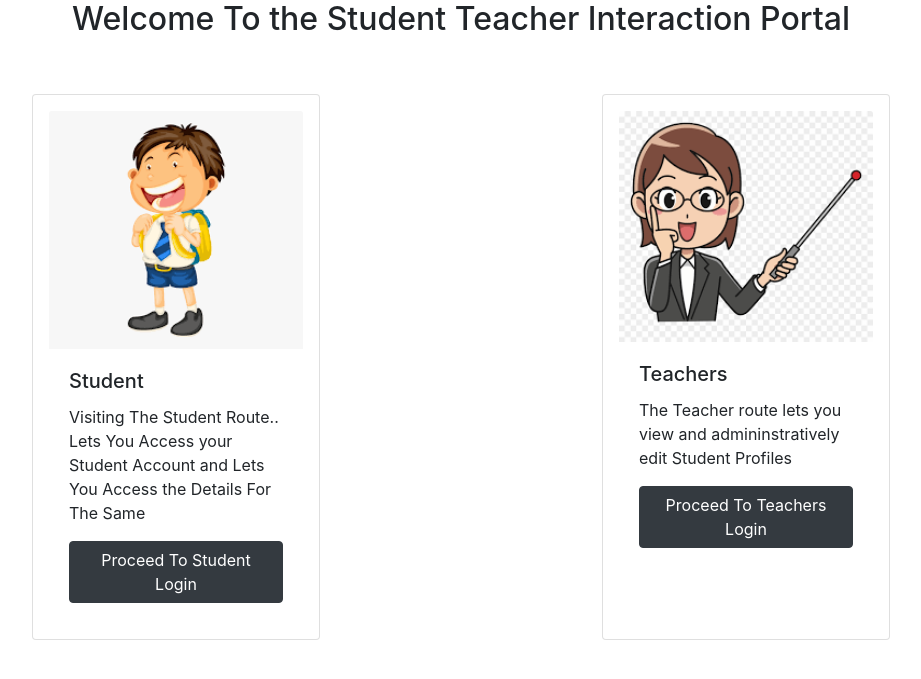
After one commit to aayush1607/Student-Faculty-Interaction-Portal, a PHP site: page /index.html in a window 1280 px wide. The commit adds this page. Shown: the top 679 px of the page, without its empty margins (179-1100 px from the left). Run offline with PHP 8.4, Linux system fonts and the light colour scheme.

Commit message:
fixed path for linux added Landing page

```diff
--- a/Includes/header.php
+++ b/Includes/header.php
@@ -17,7 +17,7 @@
         <button class="navbar-toggler" data-toggle="collapse" data-target="#Navbar">
             <span class="navbar-toggler-icon"> </span>
         </button>
-        <a href="index.php" class="navbar-brand"><h3>SFIP VIT - Student Faculty Interaction Portal</h3></a>
+        <a href="index.html" class="navbar-brand"><h3>SFIP VIT - Student Faculty Interaction Portal</h3></a>
 
         <div class="collapse navbar-collapse" id="Navbar">
             <ul class="navbar-nav ml-auto">
--- a/faculty-view.php
+++ b/faculty-view.php
@@ -1,6 +1,6 @@
 <?php
-    require_once('includes/header.php');
-    require_once('includes/connection.php');
+    require_once('Includes/header.php');
+    require_once('Includes/connection.php');
     if(isset($_SESSION['Faculty']))
     {
 
@@ -93,7 +93,7 @@
 
 
 
-<?php   require_once('includes/footer.php');
+<?php   require_once('Includes/footer.php');
 
 
 
--- /dev/null
+++ b/index.html
@@ -0,0 +1,82 @@
+<!DOCTYPE html>
+<html lang="en">
+  <head>
+    <!-- Required meta tags -->
+    <meta charset="utf-8" />
+    <meta
+      name="viewport"
+      content="width=device-width, initial-scale=1, shrink-to-fit=no"
+    />
+
+    <!-- Bootstrap CSS -->
+    <link
+      rel="stylesheet"
+      href="https://stackpath.bootstrapcdn.com/bootstrap/4.5.2/css/bootstrap.min.css"
+      integrity="sha384-JcKb8q3iqJ61gNV9KGb8thSsNjpSL0n8PARn9HuZOnIxN0hoP+VmmDGMN5t9UJ0Z"
+      crossorigin="anonymous"
+    />
+    <title>Student Portal</title>
+  </head>
+
+  <body>
+    <div class="container">
+      <div class="d-flex justify-content-center">
+        <h2>Welcome To the Student Teacher Interaction Portal</h2>
+      </div>
+
+      <div class="row d-flex justify-content-around">
+        <div class="card mt-5 m-2 p-3" style="width: 18rem">
+          <img
+            class="card-img-top"
+            src="./images/index.png"
+            alt="Card image cap"
+          />
+          <div class="card-body">
+            <h5 class="card-title">Student</h5>
+            <p class="card-text">
+              Visiting The Student Route.. Lets You Access your Student Account
+              and Lets You Access the Details For The Same
+            </p>
+            <a href="index.php" class="btn btn-dark"
+              >Proceed To Student Login</a
+            >
+          </div>
+        </div>
+        <div class="card mt-5 m-2 p-3" style="width: 18rem">
+          <img
+            class="card-img-top"
+            src="./images/teacherf.png"
+            alt="Card image cap"
+          />
+          <div class="card-body">
+            <h5 class="card-title">Teachers</h5>
+            <p class="card-text">
+              The Teacher route lets you view and admininstratively edit Student
+              Profiles
+            </p>
+            <a href="./faculty-login.php" class="btn btn-dark"
+              >Proceed To Teachers Login</a
+            >
+          </div>
+        </div>
+      </div>
+    </div>
+    <!-- Optional JavaScript -->
+    <!-- jQuery first, then Popper.js, then Bootstrap JS -->
+    <script
+      src="https://code.jquery.com/jquery-3.5.1.slim.min.js"
+      integrity="sha384-DfXdz2htPH0lsSSs5nCTpuj/zy4C+OGpamoFVy38MVBnE+IbbVYUew+OrCXaRkfj"
+      crossorigin="anonymous"
+    ></script>
+    <script
+      src="https://cdn.jsdelivr.net/npm/popper.js@1.16.1/dist/umd/popper.min.js"
+      integrity="sha384-9/reFTGAW83EW2RDu2S0VKaIzap3H66lZH81PoYlFhbGU+6BZp6G7niu735Sk7lN"
+      crossorigin="anonymous"
+    ></script>
+    <script
+      src="https://stackpath.bootstrapcdn.com/bootstrap/4.5.2/js/bootstrap.min.js"
+      integrity="sha384-B4gt1jrGC7Jh4AgTPSdUtOBvfO8shuf57BaghqFfPlYxofvL8/KUEfYiJOMMV+rV"
+      crossorigin="anonymous"
+    ></script>
+  </body>
+</html>
--- a/index.php
+++ b/index.php
@@ -1,6 +1,5 @@
 <?php
-require_once('includes/header.php');
-
+require_once('Includes/header.php');
 ?>
 
 <div class="container">
@@ -22,5 +21,5 @@ require_once('includes/header.php');
 
 <?php
 
-require_once('includes/footer.php');
+require_once('Includes/footer.php');
 ?>
--- a/login.php
+++ b/login.php
@@ -1,7 +1,7 @@
 <?php
-require_once('includes/header.php');
+require_once('Includes/header.php');
 
-require_once('includes/function.php');
+require_once('Includes/function.php');
 ?>
 
 
@@ -40,5 +40,5 @@ require_once('includes/function.php');
 
 
 
-<?php require_once('includes/footer.php');
+<?php require_once('Includes/footer.php');
 ?>
--- a/register.php
+++ b/register.php
@@ -1,6 +1,6 @@
 <?php
-require_once('includes/header.php');
-require_once('includes/function.php');
+require_once('Includes/header.php');
+require_once('Includes/function.php');
 ?>
 
 
@@ -60,5 +60,5 @@ require_once('includes/function.php');
 
 
 
-<?php require_once('includes/footer.php');
+<?php require_once('Includes/footer.php');
 ?>
--- a/registerphp.php
+++ b/registerphp.php
@@ -1,6 +1,6 @@
 <?php
 
-require_once('includes/connection.php');
+require_once('Includes/connection.php');
 
 if(isset($_POST['register']))
 {
--- a/view.php
+++ b/view.php
@@ -1,7 +1,7 @@
 <?php
 
-    require_once('includes/header.php');
-    require_once('includes/connection.php');
+require_once('Includes/header.php');
+require_once('Includes/connection.php');
 
     if(isset($_SESSION['StudentID']) || $_SESSION['Faculty'])
     {
@@ -25,7 +25,7 @@
         }
 
     }
-    require_once('includes/footer.php');
+    require_once('Includes/footer.php');
 
 
 
```
Also changed, not shown: faculty-login.php (+3 -6 lines), studentedit.php (+6 -6 lines), images/index.png (added), images/teacher.png (added), images/teacherf.png (added).
